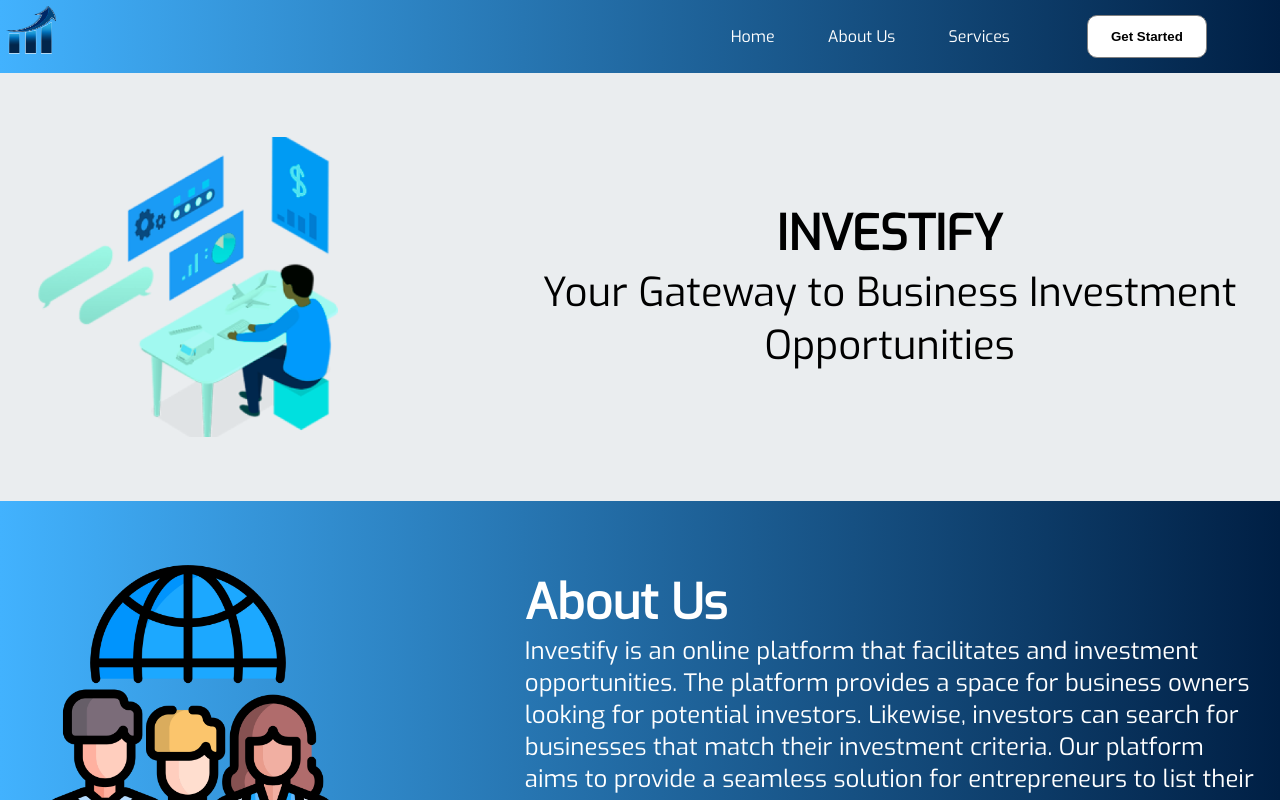
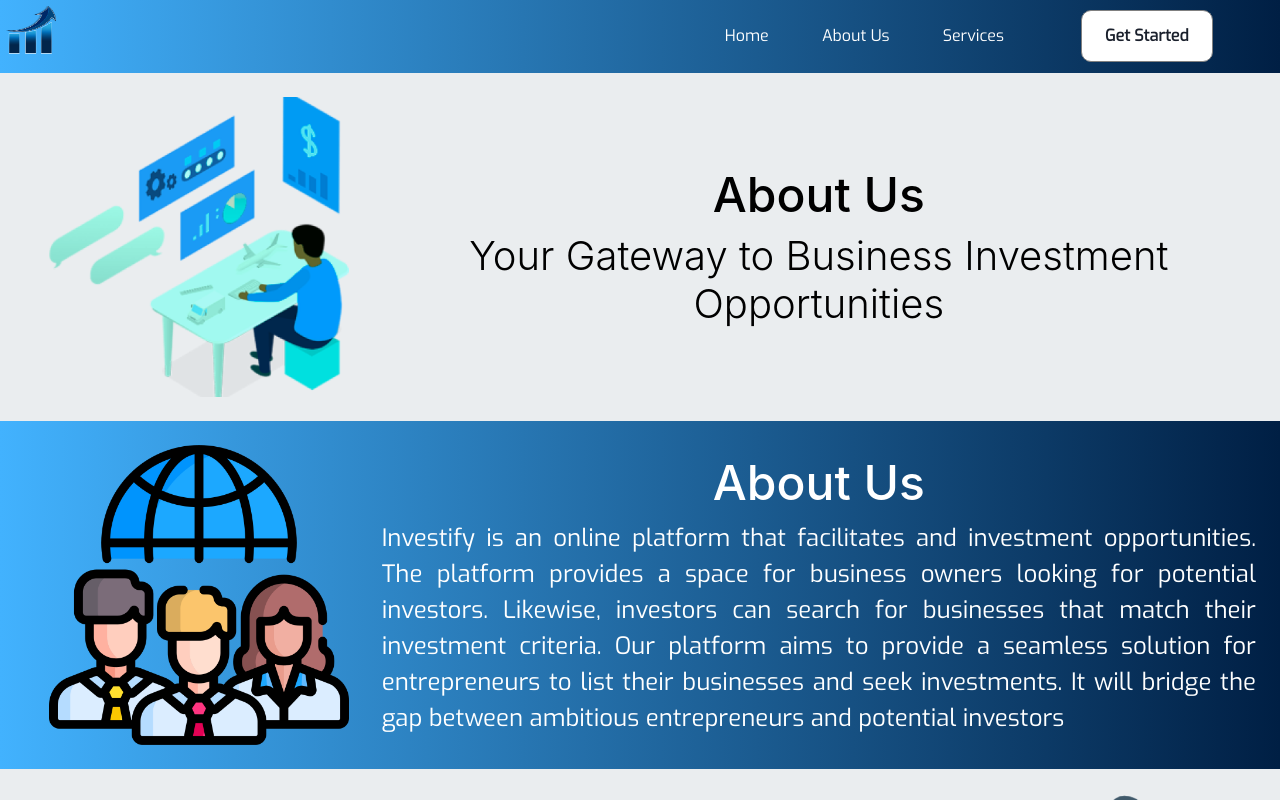
Before and after one commit to MuhammadFASEEH2002/Investify, a React (Create React App) app in the folder client/: page / in a window 1280 px wide. Built offline with nearby package versions, Linux system fonts and the light colour scheme.

Commit message:
Changes made in userrole,userregistration,homepage
enabled conditional rendering for user registration form, changed homepage according to chakra UI.

```diff
--- a/client/src/css/Userregistration/Userregistration.css
+++ b/client/src/css/Userregistration/Userregistration.css
@@ -101,7 +101,7 @@
 @media screen and (max-width: 768px) {
     .userregistration-main {
 
-        height: 150%;
+      height: auto;
 
     }
     .userregistration-form {
--- a/client/src/index.js
+++ b/client/src/index.js
@@ -1,13 +1,13 @@
 import React from "react";
 import ReactDOM from "react-dom/client";
 import App from "./App";
-// import {ChakraProvider} from "@chakra-ui/react"
+import {ChakraProvider} from "@chakra-ui/react"
 
 const root = ReactDOM.createRoot(document.getElementById("root"));
 root.render(
   <React.StrictMode>
-    {/* <ChakraProvider> */}
+    <ChakraProvider>
       <App />
-    {/* </ChakraProvider> */}
+    </ChakraProvider>
   </React.StrictMode>
 );
--- a/client/src/resources/Homepage/components/HomepageAboutus.js
+++ b/client/src/resources/Homepage/components/HomepageAboutus.js
@@ -1,28 +1,52 @@
-import React from 'react'
+import { HStack, Stack, Heading, Text } from "@chakra-ui/react";
+import React from "react";
 
 const HomepageAboutus = () => {
   return (
-    <div
-    className="homepage-aboutus flex flex-row align-center justify-center"
-    id="homepage-aboutus"
-  >
-    <div className="homepage-aboutus-image-section">
-      <div className="homepage-aboutus-image"></div>
-    </div>
-    <div className="homepage-aboutus-text-section flex flex-column align-start justify-center">
-      <h1 className="homepage-aboutus-text-heading">About Us</h1>
-      <p className="homepage-aboutus-text">
-        Investify is an online platform that facilitates and investment
-        opportunities. The platform provides a space for business owners
-        looking for potential investors. Likewise, investors can search
-        for businesses that match their investment criteria. Our
-        platform aims to provide a seamless solution for entrepreneurs
-        to list their businesses and seek investments. It will bridge
-        the gap between ambitious entrepreneurs and potential investors
-      </p>
-    </div>
-  </div>
-  )
-}
+    <>
+      <HStack
+        width={"100%"}
+        padding={[15, 6, 15, 6]}
+        bgGradient="linear(to-r, #42B2FE, #001F44)"
+        flexDirection={{ base: "column", md: "row", lg: "row" }}
+        alignItems={"center"}
+        justifyContent={"center"}
+      >
+        <Stack width={"40%"} alignItems={"center"} justifyContent={"center"}>
+          <Stack
+            width={{ base: 130, md: 180, lg: 300 }}
+            height={{ base: 130, md: 180, lg: 300 }}
+            backgroundSize={"100% 100%"}
+            backgroundImage="url('/images/homepage-aboutus-image.png')"
+            marginBottom={{ base: 10, md: 0, lg: 0 }}
+          ></Stack>
+        </Stack>
+        <Stack width={"100%"}>
+          <Heading
+            color={"white"}
+            fontSize={{ base: "1.4rem", md: "1.7rem", lg: "3rem" }}
+            fontWeight={"medium"}
+            textAlign={"center"}
+          >
+            About Us
+          </Heading>
+          <Text
+            color={"white"}
+            fontSize={{ base: "0.8rem", md: "1rem", lg: "1.5rem" }}
+            textAlign={"justify"}
+          >
+            Investify is an online platform that facilitates and investment
+            opportunities. The platform provides a space for business owners
+            looking for potential investors. Likewise, investors can search for
+            businesses that match their investment criteria. Our platform aims
+            to provide a seamless solution for entrepreneurs to list their
+            businesses and seek investments. It will bridge the gap between
+            ambitious entrepreneurs and potential investors
+          </Text>
+        </Stack>
+      </HStack>
+    </>
+  );
+};
 
-export default HomepageAboutus
+export default HomepageAboutus;
--- a/client/src/resources/Homepage/components/HomepageServices.js
+++ b/client/src/resources/Homepage/components/HomepageServices.js
@@ -1,24 +1,49 @@
-import React from 'react'
+import { HStack, Heading, Stack, Text } from "@chakra-ui/react";
+import React from "react";
 
 const HomepageServices = () => {
   return (
-    <div
-            className="homepage-services flex flex-row align-center justify-center"
-            id="homepage-services"
+
+    <>
+      <HStack
+        width={"100%"}
+        padding={[15, 6, 15, 6]}
+        backgroundColor={"#EAEDEF"}
+        flexDirection={{ base: "column-reverse", md: "row", lg: "row" }}
+        alignItems={"center"}
+        justifyContent={"center"}
+      >
+        <Stack width={"100%"}>
+          <Heading
+            color={"black"}
+            fontSize={{ base: "1.4rem", md: "1.7rem", lg: "3rem" }}
+            fontWeight={"medium"}
+            textAlign={"center"}
           >
-            <div className="homepage-services-text-section flex flex-column align-start justify-center">
-              <h1 className="homepage-services-text-heading">Services</h1>
-              <p className="homepage-services-text">
-                The main objective of our platform is to support new startups
-                and small-scale businesses by connecting them with the right
-                investors to solve their problems related to funding.
-              </p>
-            </div>
-            <div className="homepage-services-image-section flex align-center justify-end">
-              <div className="homepage-services-image"></div>
-            </div>
-          </div>
-  )
-}
+            Services
+          </Heading>
+          <Text
+            color={"black"}
+            fontSize={{ base: "0.8rem", md: "1rem", lg: "1.5rem" }}
+            textAlign={"justify"}
+          >
+            The main objective of our platform is to support new startups and
+            small-scale businesses by connecting them with the right investors
+            to solve their problems related to funding.
+          </Text>
+        </Stack>
+        <Stack width={"40%"} alignItems={"center"} justifyContent={"center"}>
+          <Stack
+            width={{ base: 130, md: 180, lg: 300 }}
+            height={{ base: 130, md: 180, lg: 300 }}
+            backgroundSize={"100% 100%"}
+            backgroundImage="url('/images/homepage-services-image.png')"
+            marginBottom={{ base: 10, md: 0, lg: 0 }}
+          ></Stack>
+        </Stack>
+      </HStack>
+    </>
+  );
+};
 
-export default HomepageServices
+export default HomepageServices;
--- a/client/src/resources/Homepage/components/HomepageTitle.js
+++ b/client/src/resources/Homepage/components/HomepageTitle.js
@@ -1,23 +1,62 @@
-import React from 'react'
+import React from "react";
+import { HStack, Heading, Stack, Text } from "@chakra-ui/react";
 
 const HomepageTitle = () => {
   return (
-    <div
-    className="homepage-title flex flex-row align-center justify-center"
-    id="homepage-title"
-  >
-    <div className="homepage-title-image-section">
-      <div className="homepage-title-image"></div>
-    </div>
-    <div className="homepage-title-text-section flex flex-column align-center justify-center">
-      <h1 className="homepage-title-text">INVESTIFY</h1>
-      <h1 className="homepage-title-subtext">
-        Your Gateway to Business Investment Opportunities
-      </h1>
-    </div>
+    //   <div
+    //   className="homepage-title flex flex-row align-center justify-center"
+    //   id="homepage-title"
+    // >
+    //   <div className="homepage-title-image-section">
+    //     <div className="homepage-title-image"></div>
+    //   </div>
+    //   <div className="homepage-title-text-section flex flex-column align-center justify-center">
+    //     <h1 className="homepage-title-text">INVESTIFY</h1>
+    //     <h1 className="homepage-title-subtext">
+    //       Your Gateway to Business Investment Opportunities
+    //     </h1>
+    //   </div>
 
-  </div>
-  )
-}
+    // </div>
+    <>
+      <HStack
+        width={"100%"}
+        padding={[15, 6, 15, 6]}
+        backgroundColor={"#EAEDEF"}
+        flexDirection={{ base: "column", md: "row", lg: "row" }}
+        alignItems={"center"}
+        justifyContent={"center"}
+      >
+        <Stack width={"40%"} alignItems={"center"} justifyContent={"center"}>
+          <Stack
+            width={{ base: 130, md: 180, lg: 300 }}
+            height={{ base: 130, md: 180, lg: 300 }}
+            backgroundSize={"100% 100%"}
+            backgroundImage="url('/images/homepage-title-image.png')"
+            marginBottom={{ base: 10, md: 0, lg: 0 }}
+          ></Stack>
+        </Stack>
+        <Stack width={"100%"}>
+          <Heading
+            color={"black"}
+            fontSize={{ base: "1.4rem", md: "1.7rem", lg: "3rem" }}
+            fontWeight={"medium"}
+            textAlign={"center"}
+          >
+            About Us
+          </Heading>
+          <Heading
+            color={"black"}
+            fontSize={{ base: "1.1rem", md: "1.5rem", lg: "2.5rem" }}
+            textAlign={"center"}
+            fontWeight={"light"}
+          >
+           Your Gateway to Business Investment Opportunities
+          </Heading>
+        </Stack>
+      </HStack>
+    </>
+  );
+};
 
-export default HomepageTitle
+export default HomepageTitle;
--- a/client/src/resources/Userregistration/Userregistration.js
+++ b/client/src/resources/Userregistration/Userregistration.js
@@ -1,11 +1,24 @@
-import React from "react";
+import React, { useEffect, useState } from "react";
 import "../../css/reusable.css";
 import "../../css/Userregistration/Userregistration.css";
 import { Link } from "react-router-dom";
+import Investorregistration from "./components/Investorregistration";
+import Investeeregistration from "./components/Investeeregistration";
 
-import Investorregistration from "./components/Investorregistration";
 
 const Userregistration = () => {
+  const [userDecision, setUserDecision] = useState(null);
+  useEffect(() => {
+    const savedUserDecision = localStorage.getItem("userDecision");
+    if (savedUserDecision) {
+      setUserDecision(savedUserDecision);
+      document.title = `Investify | ${savedUserDecision}`;
+      localStorage.removeItem("userDecision");
+    }
+    // document.title = `Investify | ${savedUserDecision}`;
+    // localStorage.removeItem("userDecision");
+  },[]);
+
   return (
     <>
       <div className="main">
@@ -25,7 +38,16 @@
                 <Link to="/user-login">Log In</Link>
               </span>
             </div>
+            {
+            userDecision === "investor" ? (
             <Investorregistration />
+      ): userDecision === "investee" ? (
+<Investeeregistration/>
+      ): (
+        <p>No user decision available.</p>
+      )
+      }
+
             <div className="useregistration-rules-area flex flex-row align-center justify-center">
               <input
                 type="checkbox"
--- /dev/null
+++ b/client/src/resources/Userregistration/components/Investeeregistration.js
@@ -0,0 +1,9 @@
+import React from 'react'
+
+const Investeeregistration = () => {
+  return (
+    <div>Investeeregistration</div>
+  )
+}
+
+export default Investeeregistration
--- a/client/src/resources/Userregistration/components/Investorregistration.js
+++ b/client/src/resources/Userregistration/components/Investorregistration.js
@@ -42,6 +42,7 @@
               <input
                 type="email"
                 className="userregistration-inputarea-inputboxes"
+                placeholder="e.g "
               />
             </div>
             <div className="userregistration-inputfields flex flex-column">
--- a/client/src/resources/Userrole/Userrole.js
+++ b/client/src/resources/Userrole/Userrole.js
@@ -31,6 +31,7 @@
               text="Join our network as an investor, explore promising businesses, and start making strategic investments."
               onClick={() => {
                 setUserDecision("investor");
+                localStorage.setItem("userDecision", "investor");
                 navigate("/user-registration");}}
             />
             <DecisionButton
@@ -38,6 +39,7 @@
               text="Showcase your business, attract potential investors, and take the next step towards growth."
               onClick={() =>{
                 setUserDecision("investee");
+                localStorage.setItem("userDecision", "investee");
                 navigate("/user-registration");}}
             />
           </div>
```
